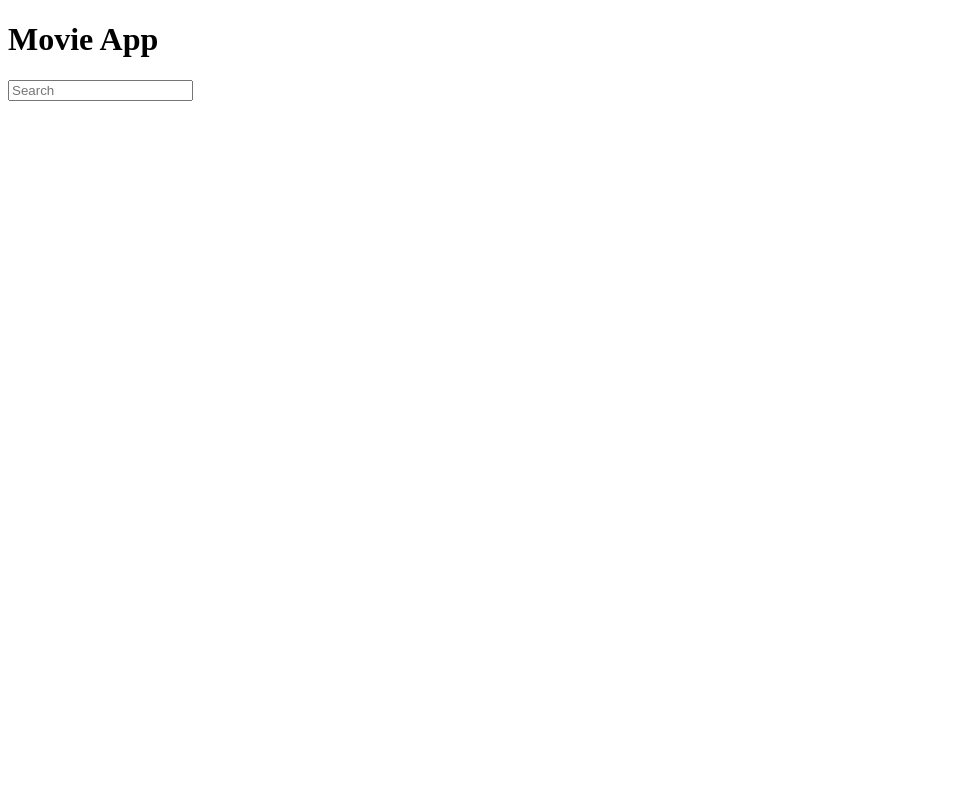
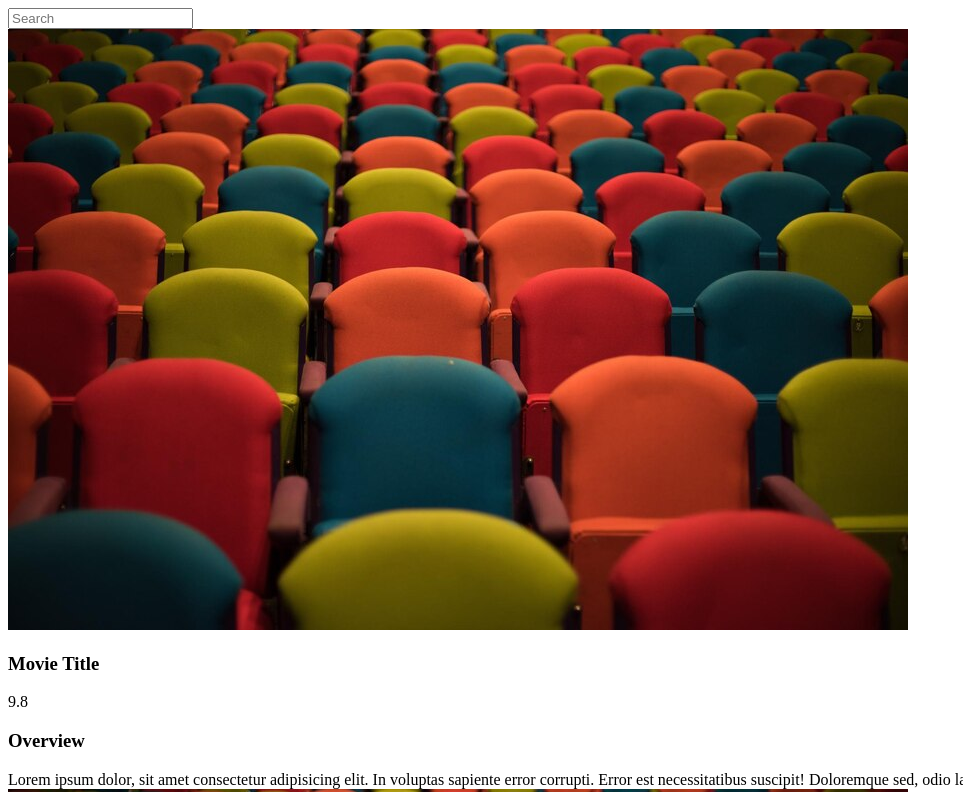
Before and after one commit to Moosorkh/20ProjectsJS, a plain HTML site: page Movie App/index.html in a window 1280 px wide. Shown: the top 792 px of the page, without its empty margins (0-963 px from the left). Drawn offline with Linux system fonts and the light colour scheme.

Commit message:
Movie div added

```diff
--- a/Movie App/index.html
+++ b/Movie App/index.html
@@ -4,15 +4,53 @@
     <meta charset="UTF-8">
     <meta name="viewport" content="width=device-width, initial-scale=1.0">
     <link rel="stylesheet" href="style.css">
-    <title>My Project</title>
+    <title>Movie App</title>
 </head>
 <body>
-    <h1>Movie App</h1>
     <header>
         <form id="form">
             <input type="text" id="search" class="search" placeholder="Search">
         </form>
     </header>
+    <main id="main">
+        <div class="movie">
+            <img src="./Seats-image.jpg" alt="">
+            <div class="movie-info">
+                <h3>Movie Title</h3>
+                <span class="green">9.8</span>
+            </div>
+            <div class="overview">
+                <h3>Overview</h3>
+                Lorem ipsum dolor, sit amet consectetur adipisicing elit. In voluptas sapiente error corrupti. Error est necessitatibus suscipit! Doloremque sed, odio labore a, iure atque velit minus ut in modi quam.
+            </div>
+        </div>
+
+        <div class="movie">
+            <img src="./Seats-image.jpg" alt="">
+            <div class="movie-info">
+                <h3>Movie Title</h3>
+                <span class="green">9.8</span>
+            </div>
+            <div class="overview">
+                <h3>Overview</h3>
+                Lorem ipsum dolor, sit amet consectetur adipisicing elit. In voluptas sapiente error corrupti. Error est
+                necessitatibus suscipit! Doloremque sed, odio labore a, iure atque velit minus ut in modi quam.
+            </div>
+        </div>
+
+        <div class="movie">
+            <img src="./Seats-image.jpg" alt="">
+            <div class="movie-info">
+                <h3>Movie Title</h3>
+                <span class="green">9.8</span>
+            </div>
+            <div class="overview">
+                <h3>Overview</h3>
+                Lorem ipsum dolor, sit amet consectetur adipisicing elit. In voluptas sapiente error corrupti. Error est
+                necessitatibus suscipit! Doloremque sed, odio labore a, iure atque velit minus ut in modi quam.
+            </div>
+        </div>
+    </main>
     <script src="script.js"></script>
 </body>
 </html>
```
Also changed, not shown: Movie App/Seats-image.jpg (added).
